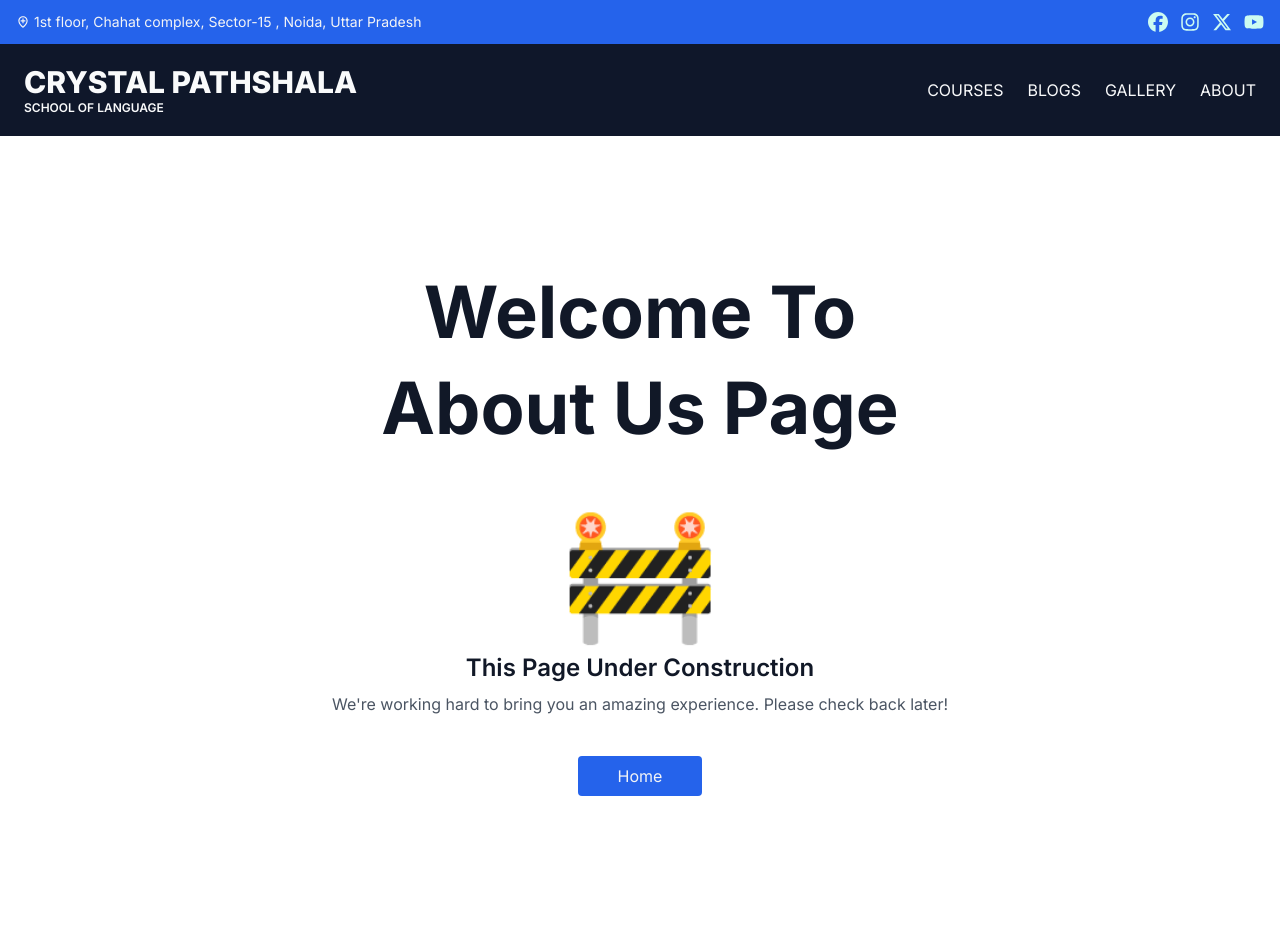
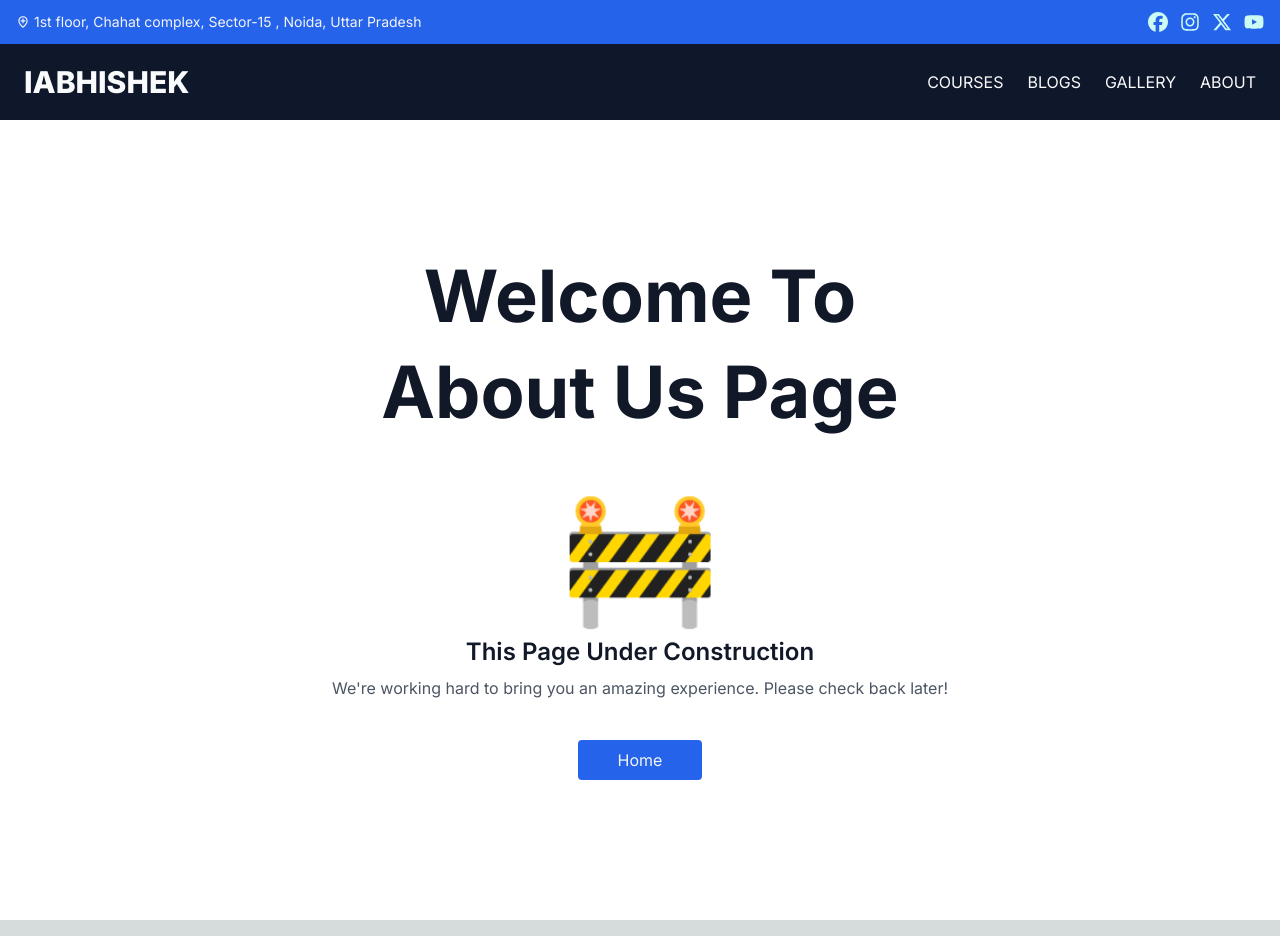
Before and after one commit to abhishekode/medium-web, a Next.js app: page /about in a window 1280 px wide. Built offline with nearby package versions, Linux system fonts and the light colour scheme.

Commit message:
update static navbar with new class

```diff
--- a/src/components/Layout/header/StickyNav.tsx
+++ b/src/components/Layout/header/StickyNav.tsx
@@ -65,9 +65,8 @@ const StickyNav = () => {
         <div className="py-5 px-2 flex justify-between items-center w-full rounded-md">
           <div className="cursor-pointer">
             <Link href="/" className="md:text-3xl text-xl font-extrabold uppercase">
-              Crystal Pathshala
+              iAbhishek
             </Link>
-            <p className="uppercase md:text-xs text-[10px]  font-semibold">school of language</p>
           </div>
 
           <div className="lg:hidden">
```
